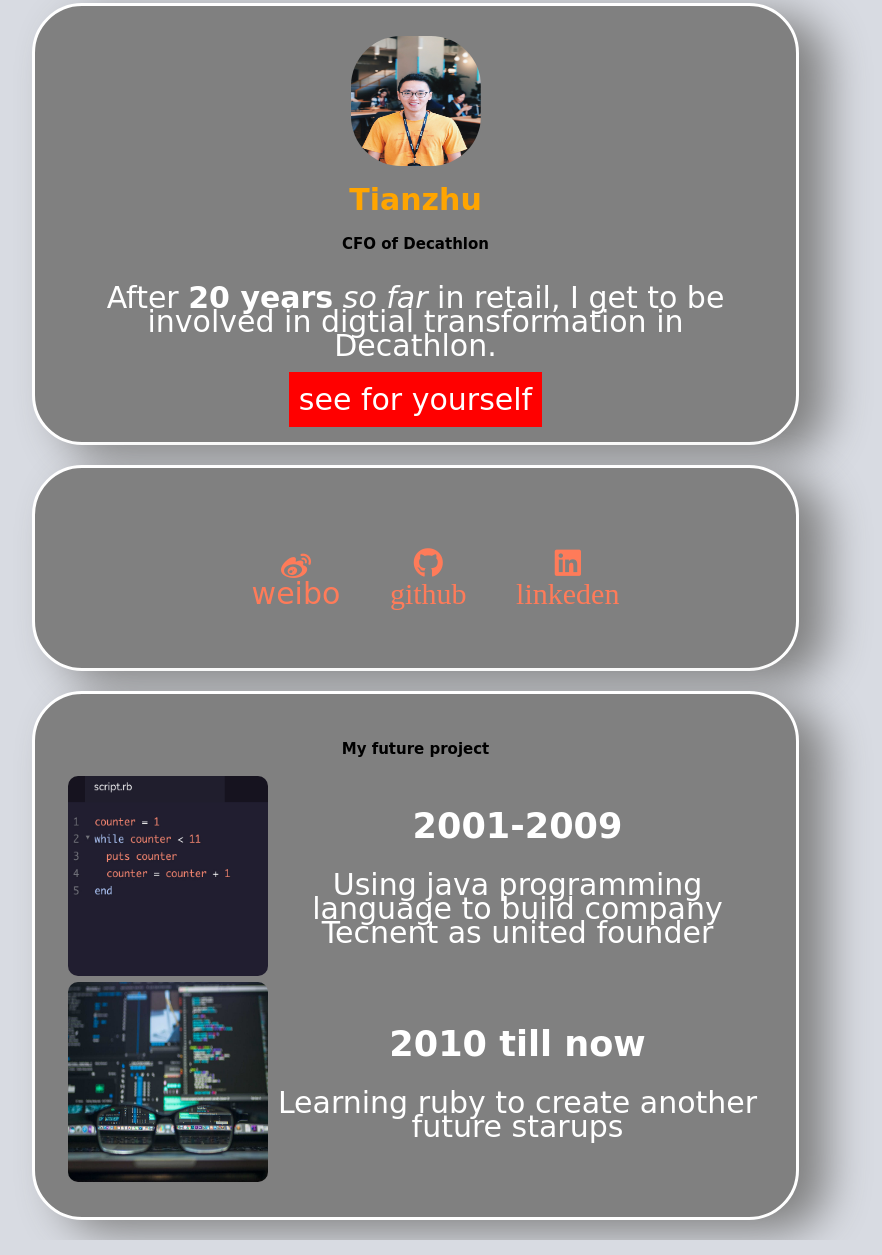
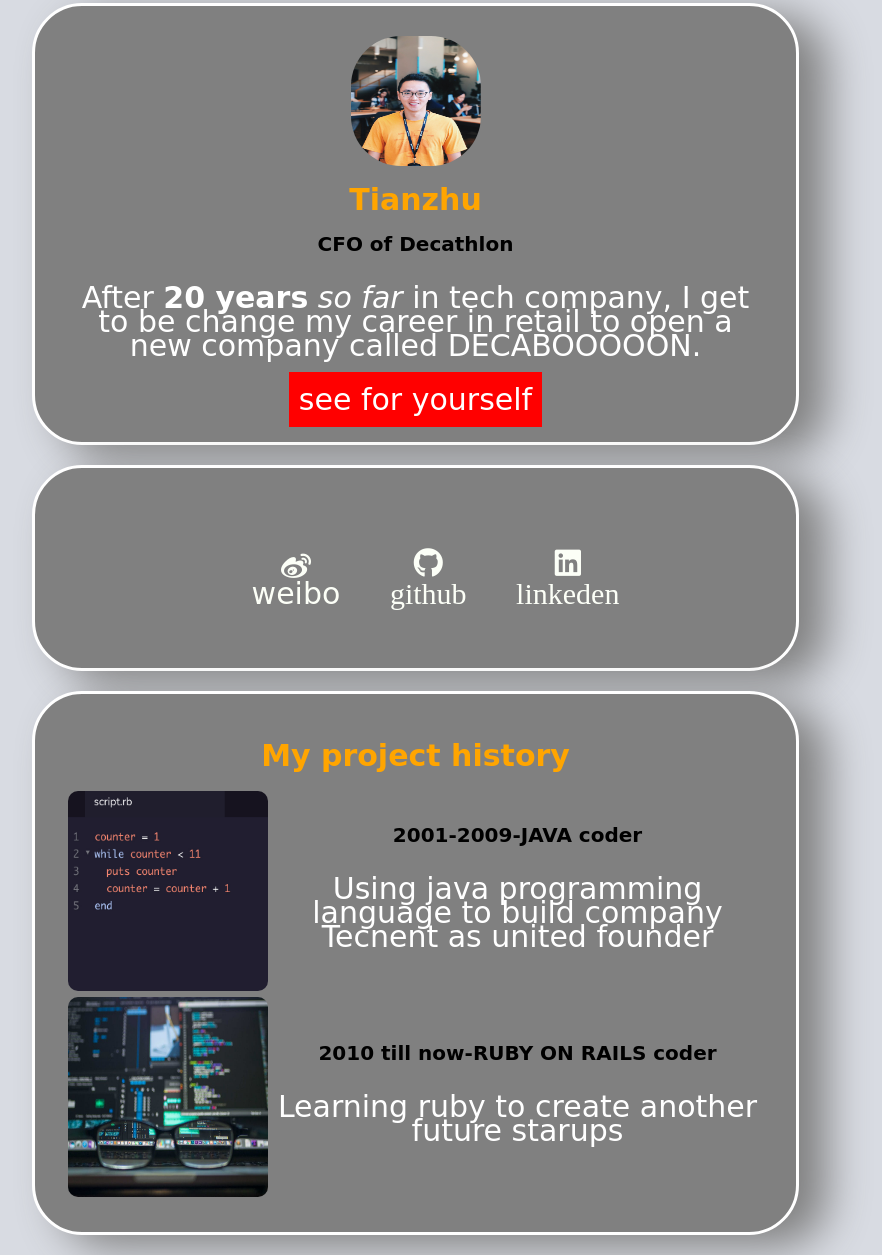
Before and after one commit to TIANZHUSONG/profile, a plain HTML site: page index.html in a window 1280 px wide. Shown: the part 17-1272 px from the top of the page, without its empty margins (328-1210 px from the left). Drawn offline with Linux system fonts and the light colour scheme; a web font is replaced by a local one.

Commit message:
make my profile prettier

```diff
--- a/index.html
+++ b/index.html
@@ -12,7 +12,7 @@
       <img src="images/tianzhu.png" alt="tianzhu" id="logo">
       <h1>Tianzhu</h1>
       <h2>CFO of Decathlon</h2>
-      <p>After <strong>20 years</strong> <em>so far </em>in retail, I get to be involved in digtial transformation in Decathlon.</p>
+      <p>After <strong>20 years</strong> <em>so far </em>in tech company, I get to be change my career in retail to open a new company called DECABOOOOON.</p>
       <a href="#" class="btn-red">see for yourself</a>
     </div>
     <div class= "container-section">
@@ -30,21 +30,21 @@
 
     </div>
     <div class= "container-section">
-      <h2>My future project</h2>
+      <h1>My project history</h1>
       <table>
         <tr>
           <td>
             <img src="images/java.png" alt="java" class="java-image">
           </td>
           <td>
-            <h3>2001-2009</h3>
+            <h2>2001-2009-JAVA coder</h2>
             <p>Using java programming language to build company Tecnent as united founder</p>
           </td>
         </tr>
         <tr>
           <td><img src="images/ruby.jpeg" alt="ruby" class="java-image"></td>
           <td>
-            <h3>2010 till now</h3>
+            <h2>2010 till now-RUBY ON RAILS coder</h2>
             <p>Learning ruby to create another future starups</p>
           </td>
         </tr>
--- a/style.css
+++ b/style.css
@@ -13,12 +13,12 @@
 
 h2 {
   color : black;
-  font-size: 15px;
+  font-size: 20px;
 }
 
 a {
   text-decoration:none;
-  color :#FF7B59 ;
+  color :#FCFFF7 ;
 }
 
 a:hover {
```
